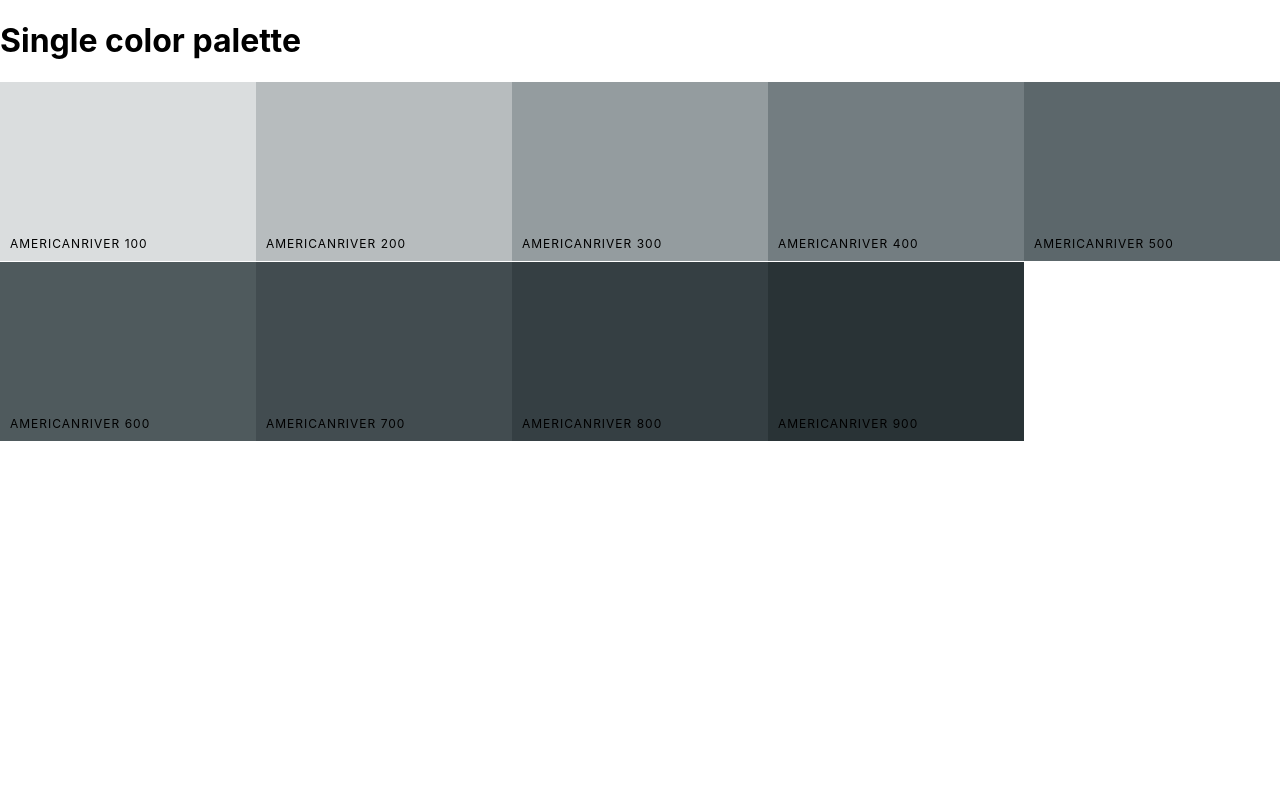
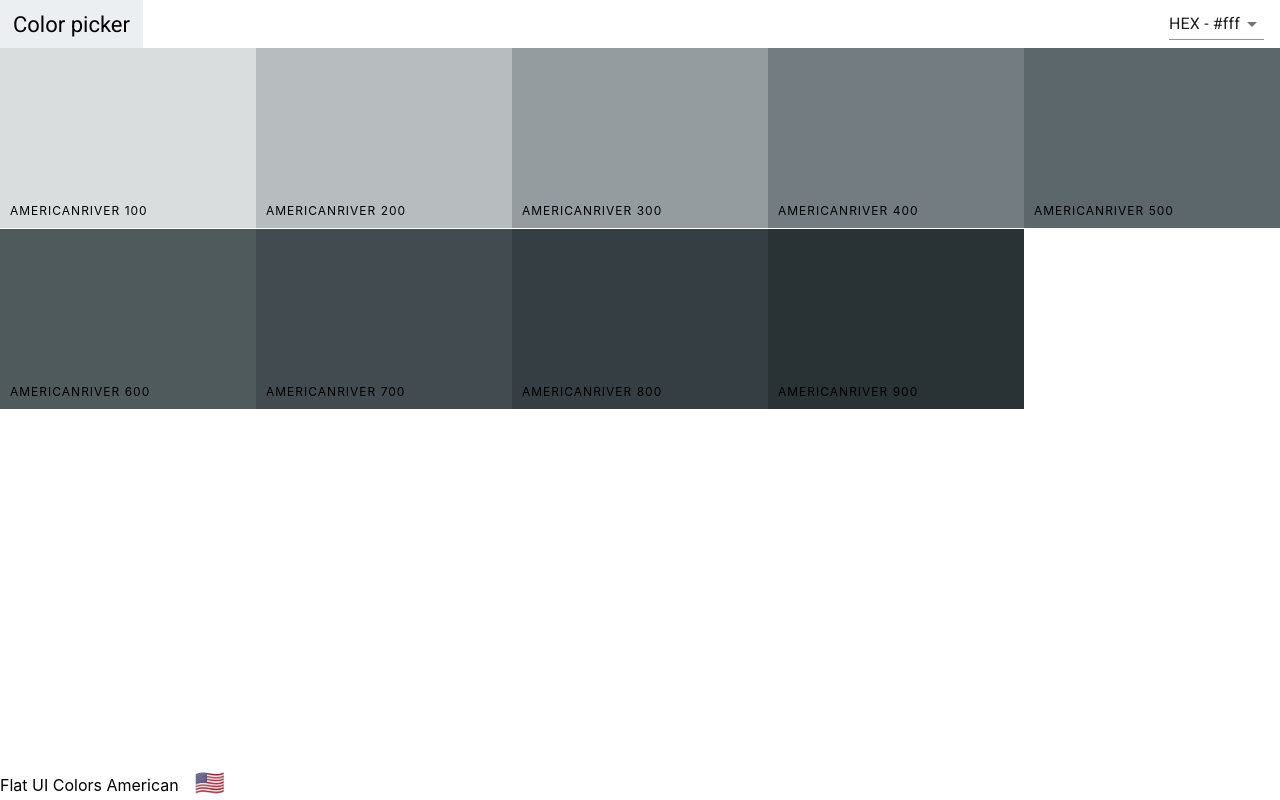
Before and after one commit to pedrolmr/color-project, a React (Create React App) app: page /palette/flat-ui-colors-american/americanriver in a window 1280 px wide. Built offline with nearby package versions, Linux system fonts and the light colour scheme.

Commit message:
added navbar and footer to SingleColorPalette

```diff
--- a/src/Navbar.js
+++ b/src/Navbar.js
@@ -28,15 +28,15 @@
   }
 
   render() {
-    const { level, changeLevel } = this.props;
+    const { level, changeLevel, showingAllColors } = this.props;
     const { format } = this.state;
     return (
       <header className='Navbar'>
         <div className='logo'>
           <Link to='/'>Color picker</Link>
         </div>
-
-        <div className='level-container'>
+        {showingAllColors && (
+          <div className='slider-container'>
             <span>level: {level}</span>
             <div className='slider'>
               <Slider
@@ -48,6 +48,7 @@
               />
             </div>
           </div>
+        )}
         <div className='select-container'>
           <Select value={format} onChange={this.handleFormatChange}>
             <MenuItem value='hex'>HEX - #fff</MenuItem>
--- a/src/Palette.js
+++ b/src/Palette.js
@@ -3,6 +3,7 @@
 import Slider from 'rc-slider';
 import 'rc-slider/assets/index.css';
 import Navbar from './Navbar';
+import PaletteFooter from './PaletteFooter';
 
 import './Palette.css';
 
@@ -42,12 +43,10 @@
           level={level}
           changeLevel={this.changeLevel}
           handleChange={this.changeFormat}
+          showingAllColors={true}
         />
         <div className='Palette-colors'>{colorBoxes}</div>
-        <footer className='Paletter-footer'>
-          {paletteName}
-          <span className='emoji'>{emoji}</span>
-        </footer>
+        <PaletteFooter paletteName={paletteName} emoji={emoji} />
       </div>
     );
   }
--- /dev/null
+++ b/src/PaletteFooter.js
@@ -0,0 +1,11 @@
+import React from 'react';
+const PaletteFooter = ({ paletteName, emoji }) => {
+  return (
+    <footer className='Paletter-footer'>
+      {paletteName}
+      <span className='emoji'>{emoji}</span>
+    </footer>
+  );
+};
+
+export default PaletteFooter;
--- a/src/SingleColorPalette.js
+++ b/src/SingleColorPalette.js
@@ -1,10 +1,14 @@
 import React, { Component } from 'react';
 import ColorBox from './ColorBox';
+import Navbar from './Navbar';
+import PaletteFooter from './PaletteFooter';
 
 class SingleColorPalette extends Component {
   constructor(props) {
     super(props);
     this._shades = this.gatherShades(this.props.palette, this.props.colorId);
+    this.state = { format: 'hex' };
+    this.changeFormat = this.changeFormat.bind(this);
   }
 
   gatherShades(palette, colorToFilterBy) {
@@ -18,20 +22,27 @@
     }
     return shades.slice(1);
   }
+
+  changeFormat(val) {
+    this.setState({ format: val });
+  }
   render() {
+    const { format } = this.state;
+    const { paletteName, emoji } = this.props.palette;
     return (
       <div className='Palette'>
-        <h1>Single color palette</h1>
+        <Navbar handleChange={this.changeFormat} showingAllColors={false} />
         <div className='Palette-colors'>
           {this._shades.map(color => (
             <ColorBox
               key={color.id}
               name={color.name}
-              background={color.hex}
+              background={color[format]}
               showLink={false}
             />
           ))}
         </div>
+        <PaletteFooter paletteName={paletteName} emoji={emoji} />
       </div>
     );
   }
```
Lines whose indentation alone changed are shown as unchanged.
